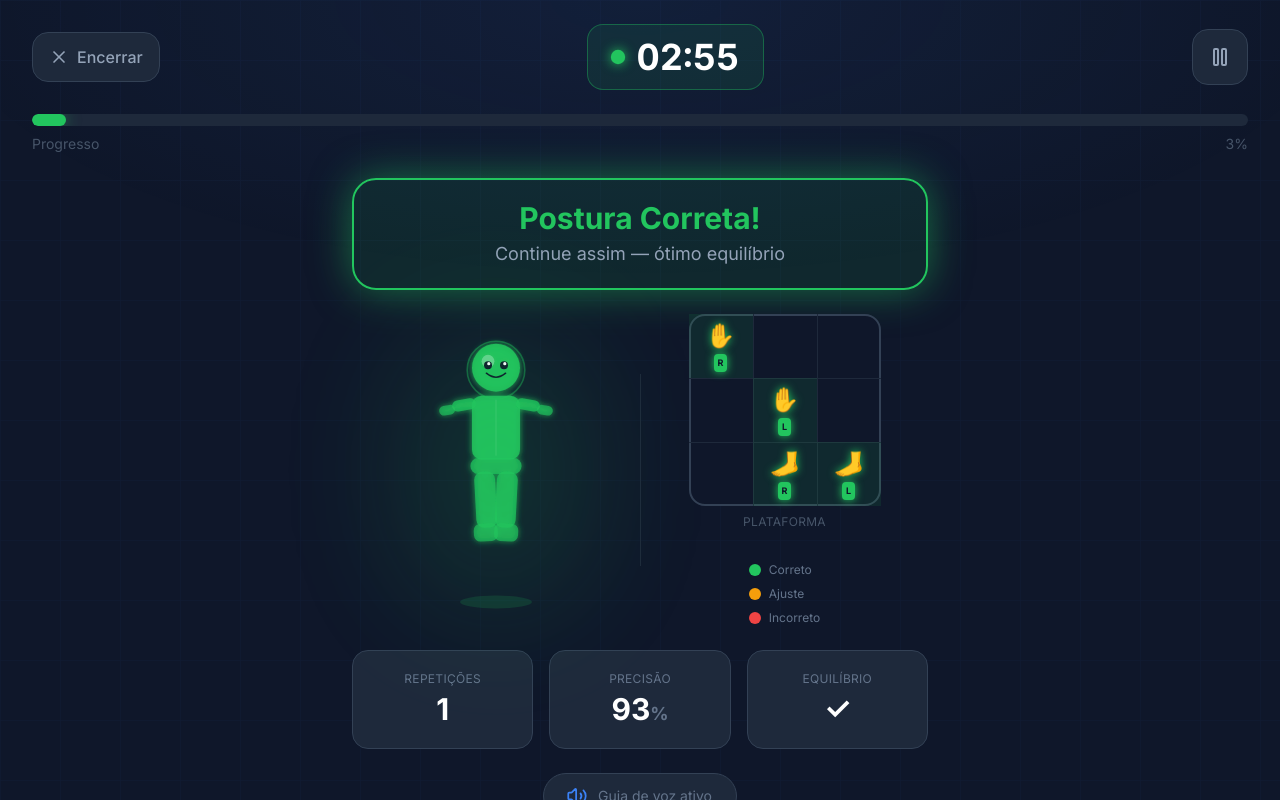
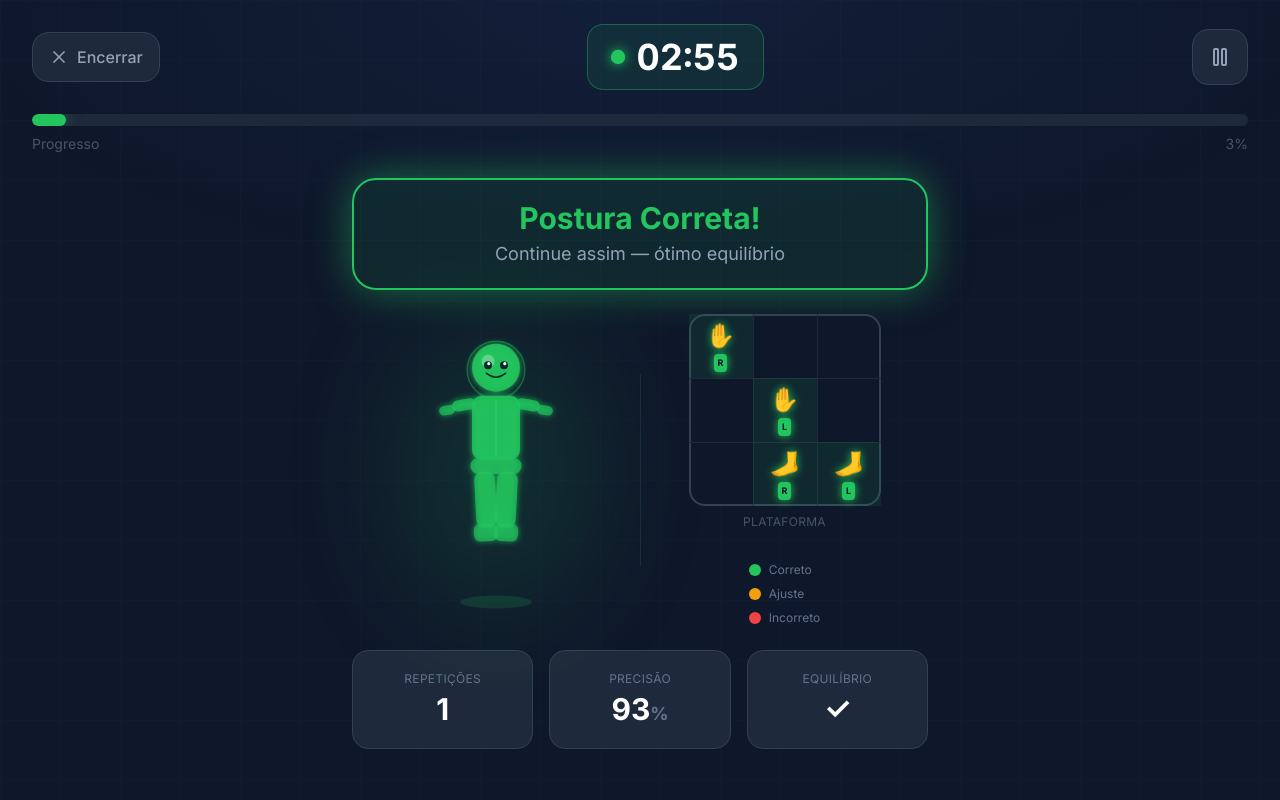
Before and after one commit to Samuckz/ihc-neuro-step, a React (Vite) app: page /execution in a window 1280 px wide. Built offline with nearby package versions, Linux system fonts and the light colour scheme.

Commit message:
fix: Removendo itens desnecessários

```diff
--- a/src/app/components/ExerciseExecutionScreen.tsx
+++ b/src/app/components/ExerciseExecutionScreen.tsx
@@ -440,16 +440,6 @@ export function ExerciseExecutionScreen() {
             ))}
           </div>
 
-          {/* Voice guidance */}
-          <div className="flex items-center gap-3 px-6 py-3 rounded-full bg-[#1E293B] border border-[#334155]">
-            <motion.div
-              animate={{ scale: [1, 1.3, 1] }}
-              transition={{ duration: 1.5, repeat: Infinity }}
-            >
-              <Volume2 size={18} className="text-[#3B82F6]" />
-            </motion.div>
-            <span className="text-[#64748B] text-sm">Guia de voz ativo</span>
-          </div>
         </div>
 
         {/* Pause overlay */}
--- a/src/app/components/HomeScreen.tsx
+++ b/src/app/components/HomeScreen.tsx
@@ -78,7 +78,6 @@ export function HomeScreen() {
             {[
               { icon: <Zap size={18} />, label: "IA em Tempo Real" },
               { icon: <Activity size={18} />, label: "Feedback Visual" },
-              { icon: <Mic size={18} />, label: "Comandos de Voz" },
             ].map((item) => (
               <div
                 key={item.label}
--- a/src/app/components/UserConfigScreen.tsx
+++ b/src/app/components/UserConfigScreen.tsx
@@ -51,7 +51,7 @@ export function UserConfigScreen() {
         {/* Header */}
         <div className="flex items-center justify-between mb-10">
           <button
-            onClick={() => navigate("/")}
+            onClick={() => navigate("/ihc-neuro-step")}
             className="flex items-center gap-2 px-5 py-3 rounded-2xl bg-[#1E293B] border border-[#334155] text-[#94A3B8] hover:text-white hover:border-[#475569] transition-all cursor-pointer"
           >
             <ChevronLeft size={24} />
@@ -197,19 +197,6 @@ export function UserConfigScreen() {
 
         {/* Bottom actions */}
         <div className="flex items-end justify-between mt-10 max-w-2xl mx-auto w-full gap-6">
-          {/* Usar minha ficha */}
-          <motion.button
-            whileTap={{ scale: 0.96 }}
-            onClick={() => setShowModal(true)}
-            className="flex items-center gap-3 px-8 py-5 rounded-2xl border-2 border-dashed border-[#334155] text-[#64748B] hover:border-[#3B82F6] hover:text-[#3B82F6] transition-all cursor-pointer"
-          >
-            <FileText size={28} />
-            <span className="text-lg">Usar minha ficha</span>
-            {fichaLoaded && (
-              <CheckCircle2 size={22} className="text-[#22C55E]" />
-            )}
-          </motion.button>
-
           {/* Continuar */}
           <GlowButton
             color="blue"
--- a/src/app/routes.tsx
+++ b/src/app/routes.tsx
@@ -7,7 +7,7 @@ import { ExerciseExecutionScreen } from "./components/ExerciseExecutionScreen";
 import { ResultsScreen } from "./components/ResultsScreen";
 
 export const router = createBrowserRouter([
-  { path: "/", Component: HomeScreen },
+  { path: "/ihc-neuro-step", Component: HomeScreen },
   { path: "/config", Component: UserConfigScreen },
   { path: "/training-type", Component: TrainingTypeScreen },
   { path: "/exercises", Component: ExerciseSelectionScreen },
```
